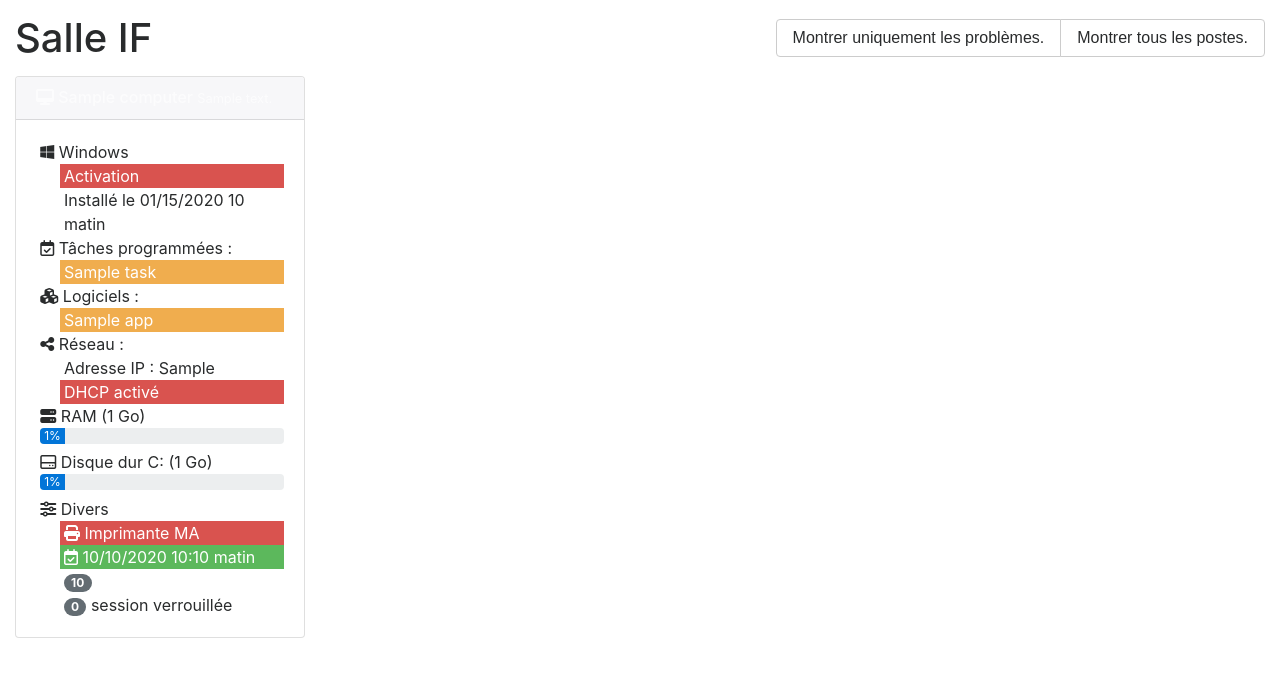
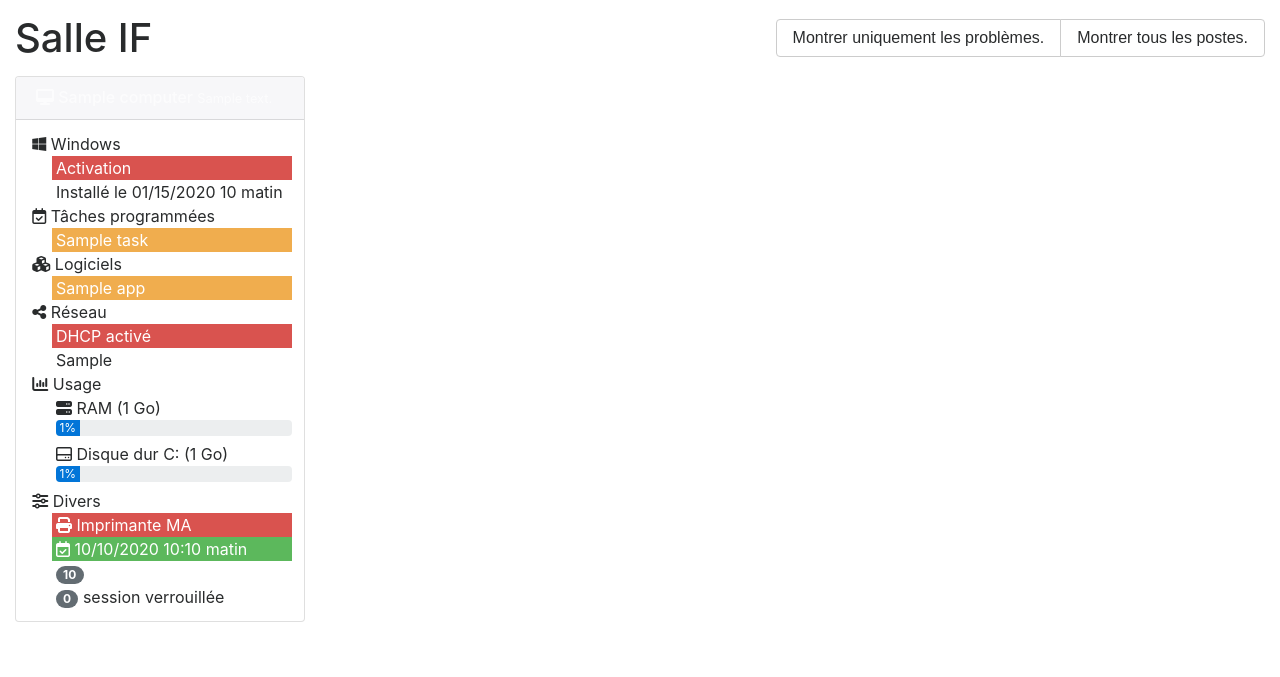
Before and after one commit to BdEINSALyon/dashboard, a Django app: template board/templates/board/computer.html in a window 1280 px wide. Shown: the top 677 px of the page. Run offline with Django 3.2, Linux system fonts and the light colour scheme; the template is opened without the code that fills it: most values are stand-ins (such as "Sample title", 1, 10 or a date in 2020); data that the repository does not hold is empty; some libraries are stand-ins or nearby versions.

Commit message:
Wrap disk and ram usage + less padding in card

```diff
--- a/board/static/board/style.css
+++ b/board/static/board/style.css
@@ -16,6 +16,10 @@ body {
     margin-bottom: 1ex;
 }
 
+.card-block {
+    padding: 0.75rem;
+}
+
 li {
     padding: 0 0 0 0.5ex;
 }
--- a/board/templates/board/computer.html
+++ b/board/templates/board/computer.html
@@ -54,7 +54,7 @@
                                         </li>
                                     </ul>
                                 </li>
-                                <li><i class="fa fa-calendar-check-o"></i> Tâches programmées :
+                                <li><i class="fa fa-calendar-check-o"></i> Tâches programmées
                                     <ul>
                                         {% for _, task in computer.get_sorted_tasks %}
                                             <li data-toggle="tooltip"
@@ -66,7 +66,7 @@
                                         {% endfor %}
                                     </ul>
                                 </li>
-                                <li><i class="fa fa-cubes"></i> Logiciels :
+                                <li><i class="fa fa-cubes"></i> Logiciels
                                     <ul>
                                         {% for _, app in computer.get_sorted_apps %}
                                             <li data-toggle="tooltip"
@@ -79,15 +79,18 @@
                                     </ul>
                                 </li>
                                 {% if status.network %}
-                                    <li><i class="fa fa-share-alt"></i> Réseau :
+                                    <li><i class="fa fa-share-alt"></i> Réseau
                                         <ul>
-                                            <li>Adresse IP : {{ status.network.ip }}</li>
                                             <li class="text-white bg-{% if status.network.dhcp %}success{% else %}danger{% endif %}">
                                             DHCP activé
                                             </li>
+                                            <li>{{ status.network.ip }}</li>
                                         </ul>
                                     </li>
                                 {% endif %}
+                            <li>
+                                <i class="fa fa-bar-chart"></i> Usage
+                                <ul>
                                     <li><i class="fa fa-server"></i> RAM ({{ computer.total_ram }} Go)
                                         <div class="progress">
                                             <div class="progress-bar bg-{{ computer.get_ram_color }}"
@@ -107,6 +110,8 @@
                                                 {{ computer.get_disk_percentage }}%
                                             </div>
                                         </div>
+                                    </li>
+                                </ul>
                             </li>
 
                             <li><i class="fa fa-sliders"></i> Divers
```
Lines whose indentation alone changed are shown as unchanged.
